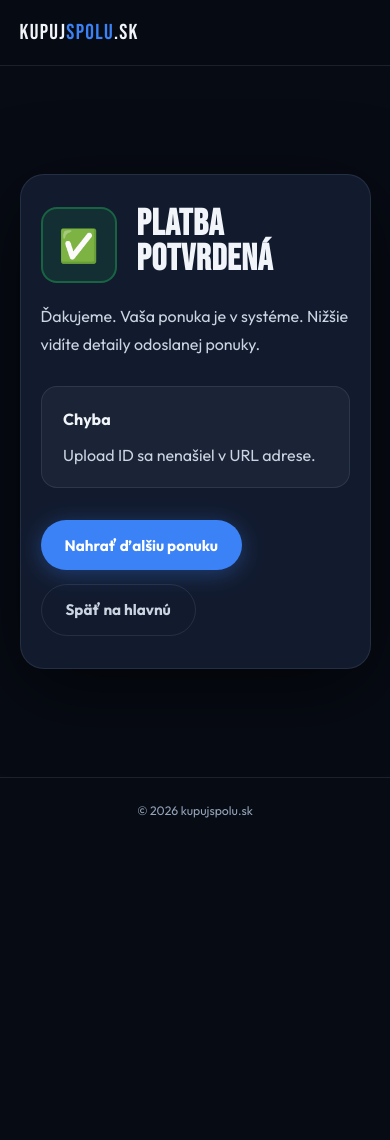
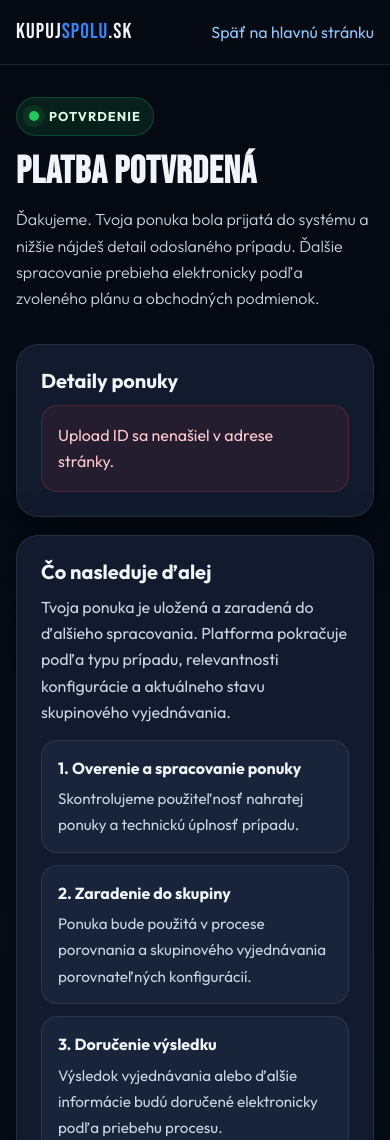
Before and after one commit to kokavecm-create/kupujspolu, a website: page public/success.html in a window 390 px wide. Shown: the top 1140 px of the page. Before the commit the page ends 844 px from the top, so only its background shows below. Drawn offline with Linux system fonts and the light colour scheme.

```diff
--- a/public/success.html
+++ b/public/success.html
@@ -1,260 +1,449 @@
 <!DOCTYPE html>
 <html lang="sk">
 <head>
-  <meta charset="UTF-8">
-  <meta name="viewport" content="width=device-width, initial-scale=1.0">
+  <meta charset="UTF-8" />
+  <meta name="viewport" content="width=device-width, initial-scale=1.0" />
   <title>Platba potvrdená — kupujspolu.sk</title>
-  <link href="https://fonts.googleapis.com/css2?family=Bebas+Neue&family=Outfit:wght@300;400;500;600;700&display=swap" rel="stylesheet">
+  <link href="https://fonts.googleapis.com/css2?family=Bebas+Neue&family=Outfit:wght@300;400;500;600;700;800&display=swap" rel="stylesheet">
   <style>
     :root{
-      --site-bg:#070B14;
+      --bg:#070B14;
       --surface:#0E1625;
       --card:#121B2E;
+      --card-2:#18243A;
       --ink:#F1F5F9;
-      --ink-mid:#CBD5E1;
-      --neutral:#94A3B8;
-      --border:rgba(148,163,184,.15);
+      --muted:#CBD5E1;
+      --muted-2:#94A3B8;
+      --line:rgba(148,163,184,.14);
+      --soft:rgba(148,163,184,.08);
       --brand:#3B82F6;
       --brand-dark:#2563EB;
-      --green:#22C55E;
-      --radius:18px;
+      --brand-soft:rgba(59,130,246,.12);
+      --ok:#22C55E;
+      --ok-soft:rgba(34,197,94,.12);
+      --warn:#F59E0B;
+      --warn-soft:rgba(245,158,11,.12);
+      --danger:#EF4444;
+      --danger-soft:rgba(239,68,68,.12);
+      --radius:22px;
       --pill:999px;
-      --shadow:0 10px 40px rgba(0,0,0,.4);
-      --shadow-lg:0 20px 80px rgba(0,0,0,.6);
+      --shadow:0 18px 60px rgba(0,0,0,.42);
+      --max:980px;
     }
 
-    *{box-sizing:border-box;margin:0;padding:0}
+    *{box-sizing:border-box}
     body{
+      margin:0;
       font-family:'Outfit',sans-serif;
-      background:var(--site-bg);
+      background:linear-gradient(180deg,#050912 0%, #08101c 100%);
       color:var(--ink);
-      min-height:100vh;
-      display:flex;
-      flex-direction:column;
+      line-height:1.65;
     }
 
-    nav{
-      height:66px;
-      background:rgba(7,11,20,.93);
-      backdrop-filter:blur(20px);
-      border-bottom:1px solid var(--border);
+    a{color:#93c5fd;text-decoration:none}
+    a:hover{text-decoration:underline}
+
+    .topbar{
+      border-bottom:1px solid var(--line);
+      background:rgba(7,11,20,.88);
+      backdrop-filter:blur(16px);
+    }
+
+    .topbar-inner{
+      max-width:var(--max);
+      margin:0 auto;
+      padding:16px 24px;
       display:flex;
       align-items:center;
-      padding:0 5vw;
+      justify-content:space-between;
+      gap:16px;
     }
 
     .logo{
       font-family:'Bebas Neue',sans-serif;
+      letter-spacing:.05em;
       font-size:1.35rem;
-      letter-spacing:.06em;
       color:var(--ink);
-      text-decoration:none;
     }
 
     .logo em{
+      font-style:normal;
       color:var(--brand);
-      font-style:normal;
     }
 
-    .main{
-      flex:1;
-      display:flex;
+    .hero{
+      max-width:var(--max);
+      margin:0 auto;
+      padding:42px 24px 24px;
+    }
+
+    .eyebrow{
+      display:inline-flex;
       align-items:center;
-      justify-content:center;
-      padding:4rem 5vw;
+      gap:10px;
+      padding:8px 12px;
+      border-radius:var(--pill);
+      background:var(--ok-soft);
+      color:#dcfce7;
+      border:1px solid rgba(34,197,94,.24);
+      font-size:.8rem;
+      font-weight:700;
+      letter-spacing:.08em;
+      text-transform:uppercase;
+    }
+
+    .eyebrow::before{
+      content:"";
+      width:10px;
+      height:10px;
+      border-radius:50%;
+      background:var(--ok);
+      box-shadow:0 0 0 6px rgba(34,197,94,.12);
+    }
+
+    h1{
+      margin:18px 0 10px;
+      font-family:'Bebas Neue',sans-serif;
+      font-size:clamp(2.4rem,5vw,4.1rem);
+      line-height:.95;
+      letter-spacing:.02em;
+    }
+
+    .hero-sub{
+      max-width:760px;
+      color:var(--muted);
+      font-size:1rem;
+      font-weight:300;
+    }
+
+    .wrap{
+      max-width:var(--max);
+      margin:0 auto;
+      padding:0 24px 70px;
+      display:grid;
+      gap:18px;
     }
 
     .card{
       background:var(--card);
-      border:1px solid var(--border);
-      border-radius:24px;
-      box-shadow:var(--shadow-lg);
-      max-width:780px;
-      width:100%;
-      padding:3rem;
+      border:1px solid var(--line);
+      border-radius:var(--radius);
+      padding:24px;
+      box-shadow:var(--shadow);
     }
 
-    .head{
-      display:flex;
-      align-items:center;
-      gap:1.25rem;
-      margin-bottom:1.2rem;
+    .card h2{
+      margin:0 0 10px;
+      font-size:1.25rem;
+      line-height:1.2;
     }
 
-    .icon{
-      width:76px;
-      height:76px;
-      border-radius:16px;
-      background:rgba(34,197,94,.12);
-      border:2px solid rgba(34,197,94,.35);
-      display:flex;
-      align-items:center;
-      justify-content:center;
-      font-size:2rem;
-      flex-shrink:0;
-    }
-
-    h1{
-      font-family:'Bebas Neue',sans-serif;
-      font-size:3.2rem;
-      line-height:.95;
-      letter-spacing:.02em;
-    }
-
-    .sub{
-      font-size:1rem;
-      color:var(--ink-mid);
-      line-height:1.75;
-      margin-bottom:1.7rem;
-    }
-
-    .info-box{
-      margin-top:1.5rem;
-      text-align:left;
-      background:rgba(255,255,255,.04);
-      border:1px solid var(--border);
-      border-radius:16px;
-      padding:1.4rem 1.35rem;
-      font-size:1rem;
-      color:var(--ink-mid);
-    }
-
-    .info-title{
-      font-size:1rem;
-      font-weight:700;
-      color:var(--ink);
-      margin-bottom:1rem;
+    .card p{
+      margin:0 0 12px;
+      color:var(--muted);
     }
 
     .grid{
       display:grid;
-      grid-template-columns:220px 1fr;
-      gap:.5rem 1rem;
+      grid-template-columns:1.05fr .95fr;
+      gap:18px;
     }
 
-    .k{
-      color:var(--ink);
-      font-weight:700;
+    .summary{
+      display:grid;
+      gap:10px;
+      margin-top:12px;
     }
 
-    .v{
-      color:var(--ink-mid);
-      word-break:break-word;
+    .row{
+      display:grid;
+      grid-template-columns:220px 1fr;
+      gap:14px;
+      padding:12px 14px;
+      border-radius:14px;
+      background:var(--card-2);
+      border:1px solid var(--line);
     }
 
-    .status{
+    .row strong{color:var(--ink)}
+
+    .badge{
       display:inline-flex;
       align-items:center;
-      gap:.45rem;
-      padding:.35rem .75rem;
-      border-radius:999px;
-      font-size:.85rem;
-      font-weight:700;
-      background:rgba(59,130,246,.15);
-      color:#93c5fd;
-      border:1px solid rgba(59,130,246,.25);
+      justify-content:center;
+      padding:6px 12px;
+      border-radius:var(--pill);
+      border:1px solid var(--line);
+      background:rgba(255,255,255,.04);
+      font-size:.78rem;
+      font-weight:800;
+      letter-spacing:.05em;
+      text-transform:uppercase;
+      white-space:nowrap;
+    }
+
+    .badge.pending{
+      background:rgba(245,158,11,.14);
+      border-color:rgba(245,158,11,.24);
+      color:#fde68a;
+    }
+
+    .badge.paid{
+      background:rgba(34,197,94,.14);
+      border-color:rgba(34,197,94,.24);
+      color:#dcfce7;
+    }
+
+    .badge.default{
+      background:rgba(255,255,255,.04);
+      color:var(--ink);
+    }
+
+    .notice{
+      border-radius:16px;
+      padding:16px;
+      border:1px solid var(--line);
+    }
+
+    .notice.info{
+      background:rgba(255,255,255,.03);
+      color:var(--muted);
+    }
+
+    .notice.ok{
+      background:var(--ok-soft);
+      border-color:rgba(34,197,94,.22);
+      color:#dcfce7;
+    }
+
+    .steps{
+      display:grid;
+      gap:12px;
+      margin-top:14px;
+    }
+
+    .step{
+      padding:14px 16px;
+      border-radius:16px;
+      border:1px solid var(--line);
+      background:var(--card-2);
+    }
+
+    .step strong{
+      display:block;
+      margin-bottom:4px;
+      color:var(--ink);
+    }
+
+    .step span{
+      color:var(--muted);
+      font-size:.95rem;
     }
 
     .actions{
       display:flex;
-      gap:.9rem;
+      gap:12px;
       flex-wrap:wrap;
-      margin-top:2rem;
+      margin-top:18px;
     }
 
     .btn{
       display:inline-flex;
       align-items:center;
       justify-content:center;
-      gap:.4rem;
-      padding:.95rem 1.5rem;
+      padding:13px 18px;
       border-radius:999px;
       text-decoration:none;
-      font-weight:700;
-      font-size:.95rem;
-      transition:.2s ease;
+      font-weight:800;
+      transition:.18s ease;
+      border:1px solid var(--line);
     }
 
     .btn-primary{
       background:var(--brand);
       color:#fff;
-      box-shadow:0 4px 22px rgba(59,130,246,.35);
+      border-color:transparent;
     }
 
     .btn-primary:hover{
       background:var(--brand-dark);
-      transform:translateY(-1px);
+      text-decoration:none;
     }
 
-    .btn-outline{
-      border:1.5px solid var(--border);
-      color:var(--ink-mid);
-    }
-
-    .btn-outline:hover{
-      border-color:rgba(59,130,246,.35);
+    .btn-secondary{
+      background:rgba(255,255,255,.02);
       color:var(--ink);
     }
 
-    footer{
-      background:var(--site-bg);
-      color:var(--neutral);
-      padding:1.6rem 5vw;
-      text-align:center;
-      font-size:.77rem;
-      border-top:1px solid var(--border);
+    .btn-secondary:hover{
+      text-decoration:none;
+      border-color:rgba(59,130,246,.35);
     }
 
-    @media(max-width:760px){
-      .card{padding:2rem 1.25rem}
-      .head{align-items:flex-start}
-      h1{font-size:2.3rem}
-      .grid{grid-template-columns:1fr}
+    .loading{
+      color:var(--muted);
+    }
+
+    .footer{
+      max-width:var(--max);
+      margin:0 auto;
+      padding:0 24px 48px;
+      color:var(--muted-2);
+      font-size:.86rem;
+    }
+
+    .footer-links{
+      display:flex;
+      flex-wrap:wrap;
+      gap:16px;
+      margin-top:12px;
+    }
+
+    @media (max-width: 900px){
+      .grid{
+        grid-template-columns:1fr;
+      }
+
+      .row{
+        grid-template-columns:1fr;
+      }
+
+      .hero{
+        padding:32px 16px 16px;
+      }
+
+      .wrap{
+        padding:0 16px 56px;
+      }
+
+      .topbar-inner{
+        padding:14px 16px;
+      }
+
+      .footer{
+        padding:0 16px 42px;
+      }
     }
   </style>
 </head>
 <body>
-  <nav>
-    <a class="logo" href="index.html">kupuj<em>spolu</em>.sk</a>
-  </nav>
+  <div class="topbar">
+    <div class="topbar-inner">
+      <a class="logo" href="/index.html">kupuj<em>spolu</em>.sk</a>
+      <a href="/index.html">Späť na hlavnú stránku</a>
+    </div>
+  </div>
 
-  <div class="main">
-    <div class="card">
-      <div class="head">
-        <div class="icon">✅</div>
-        <div>
-          <h1>Platba potvrdená</h1>
+  <section class="hero">
+    <div class="eyebrow">Potvrdenie</div>
+    <h1>Platba potvrdená</h1>
+    <p class="hero-sub">
+      Ďakujeme. Tvoja ponuka bola prijatá do systému a nižšie nájdeš detail odoslaného prípadu.
+      Ďalšie spracovanie prebieha elektronicky podľa zvoleného plánu a obchodných podmienok.
+    </p>
+  </section>
+
+  <section class="wrap">
+    <div class="grid">
+      <div class="card">
+        <h2>Detaily ponuky</h2>
+        <div id="uploadInfo" class="summary">
+          <div class="loading">Načítavam detaily ponuky...</div>
         </div>
       </div>
 
-      <p class="sub">
-        Ďakujeme. Vaša ponuka je v systéme. Nižšie vidíte detaily odoslanej ponuky.
-      </p>
+      <div class="card">
+        <h2>Čo nasleduje ďalej</h2>
+        <p>
+          Tvoja ponuka je uložená a zaradená do ďalšieho spracovania. Platforma pokračuje podľa typu prípadu,
+          relevantnosti konfigurácie a aktuálneho stavu skupinového vyjednávania.
+        </p>
 
-      <div id="uploadInfo" class="info-box">
-        Načítavam detaily ponuky...
-      </div>
+        <div class="steps">
+          <div class="step">
+            <strong>1. Overenie a spracovanie ponuky</strong>
+            <span>Skontrolujeme použiteľnosť nahratej ponuky a technickú úplnosť prípadu.</span>
+          </div>
 
-      <div class="actions">
-        <a class="btn btn-primary" href="upload.html">Nahrať ďalšiu ponuku</a>
-        <a class="btn btn-outline" href="index.html">Späť na hlavnú</a>
+          <div class="step">
+            <strong>2. Zaradenie do skupiny</strong>
+            <span>Ponuka bude použitá v procese porovnania a skupinového vyjednávania porovnateľných konfigurácií.</span>
+          </div>
+
+          <div class="step">
+            <strong>3. Doručenie výsledku</strong>
+            <span>Výsledok vyjednávania alebo ďalšie informácie budú doručené elektronicky podľa priebehu procesu.</span>
+          </div>
+        </div>
+
+        <div class="notice info" style="margin-top:16px;">
+          Ak potrebuješ pomoc, pozri <a href="/kontakt.html">kontakt</a> alebo nám napíš na
+          <a href="mailto:info@kupujspolu.sk">info@kupujspolu.sk</a>.
+        </div>
+
+        <div class="actions">
+          <a class="btn btn-primary" href="/upload.html">Nahrať ďalšiu ponuku</a>
+          <a class="btn btn-secondary" href="/index.html">Späť na hlavnú</a>
+        </div>
       </div>
     </div>
-  </div>
+  </section>
 
-  <footer>
-    © 2026 kupujspolu.sk
+  <footer class="footer">
+    <div>© 2026 kupujspolu.sk</div>
+    <div class="footer-links">
+      <a href="/vop.html">Obchodné podmienky</a>
+      <a href="/gdpr.html">Ochrana osobných údajov</a>
+      <a href="/kontakt.html">Kontakt</a>
+    </div>
   </footer>
 
   <script>
+    function escapeHtml(value) {
+      return String(value ?? '')
+        .replace(/&/g, '&amp;')
+        .replace(/</g, '&lt;')
+        .replace(/>/g, '&gt;')
+        .replace(/"/g, '&quot;')
+        .replace(/'/g, '&#39;');
+    }
+
+    function formatPlan(fee) {
+      if (String(fee) === '399') return 'Garancia+ (399 EUR)';
+      if (String(fee) === '129') return 'Štandard (129 EUR)';
+      return fee ? `${escapeHtml(fee)} EUR` : 'Neuvedené';
+    }
+
+    function formatStatus(status) {
+      const normalized = String(status || '').trim();
+      if (!normalized) {
+        return '<span class="badge default">neuvedené</span>';
+      }
+
+      if (normalized === 'pending_payment') {
+        return '<span class="badge pending">pending_payment</span>';
+      }
+
+      if (normalized === 'paid') {
+        return '<span class="badge paid">paid</span>';
+      }
+
+      return `<span class="badge default">${escapeHtml(normalized)}</span>`;
+    }
+
     async function loadUploadInfo() {
       const box = document.getElementById('uploadInfo');
+      if (!box) return;
+
       const params = new URLSearchParams(window.location.search);
       const uploadId = params.get('uploadId');
-      const fee = params.get('fee');
 
       if (!uploadId) {
-        box.innerHTML = '<div class="info-title">Chyba</div><div>Upload ID sa nenašiel v URL adrese.</div>';
+        box.innerHTML = `
+          <div class="notice" style="background:rgba(239,68,68,.08);border-color:rgba(239,68,68,.22);color:#fecaca;">
+            Upload ID sa nenašiel v adrese stránky.
+          </div>
+        `;
         return;
       }
 
@@ -262,33 +451,32 @@
         const res = await fetch(`/api/upload/${encodeURIComponent(uploadId)}`);
         const data = await res.json();
 
-        if (!res.ok || !data.ok || !data.upload) {
-          box.innerHTML = '<div class="info-title">Chyba</div><div>Nepodarilo sa načítať detaily ponuky.</div>';
+        if (!res.ok) {
+          box.innerHTML = `
+            <div class="notice" style="background:rgba(239,68,68,.08);border-color:rgba(239,68,68,.22);color:#fecaca;">
+              Nepodarilo sa načítať detaily ponuky.
+            </div>
+          `;
           return;
         }
 
-        const u = data.upload;
-
-        let planText = '—';
-        if (fee === '129') planText = 'Štandard (129 €)';
-        if (fee === '399') planText = 'Garancia+ (399 €)';
-
         box.innerHTML = `
-          <div class="info-title">Detaily ponuky</div>
-          <div class="grid">
-            <div class="k">Upload ID:</div><div class="v">${u.uploadId}</div>
-            <div class="k">Značka:</div><div class="v">${u.znacka}</div>
-            <div class="k">Model:</div><div class="v">${u.model}</div>
-            <div class="k">Cena:</div><div class="v">${u.cena} €</div>
-            <div class="k">Typ kupujúceho:</div><div class="v">${u.buyerType}</div>
-            <div class="k">Email:</div><div class="v">${u.email}</div>
-            <div class="k">Plán:</div><div class="v">${planText}</div>
-            <div class="k">Stav:</div><div class="v"><span class="status">${u.status}</span></div>
-          </div>
+          <div class="row"><strong>Upload ID</strong><div>${escapeHtml(data.uploadId || '')}</div></div>
+          <div class="row"><strong>Značka</strong><div>${escapeHtml(data.znacka || '')}</div></div>
+          <div class="row"><strong>Model</strong><div>${escapeHtml(data.model || '')}</div></div>
+          <div class="row"><strong>Cena</strong><div>${escapeHtml(data.cena || '')} EUR</div></div>
+          <div class="row"><strong>Typ kupujúceho</strong><div>${escapeHtml(data.buyerType || '')}</div></div>
+          <div class="row"><strong>E-mail</strong><div>${escapeHtml(data.email || '')}</div></div>
+          <div class="row"><strong>Plán</strong><div>${formatPlan(data.fee || new URLSearchParams(window.location.search).get('fee'))}</div></div>
+          <div class="row"><strong>Stav</strong><div>${formatStatus(data.status || '')}</div></div>
         `;
       } catch (err) {
         console.error(err);
-        box.innerHTML = '<div class="info-title">Chyba</div><div>Pri načítaní detailov nastala chyba.</div>';
+        box.innerHTML = `
+          <div class="notice" style="background:rgba(239,68,68,.08);border-color:rgba(239,68,68,.22);color:#fecaca;">
+            Chyba pri načítaní detailov.
+          </div>
+        `;
       }
     }
 
```
